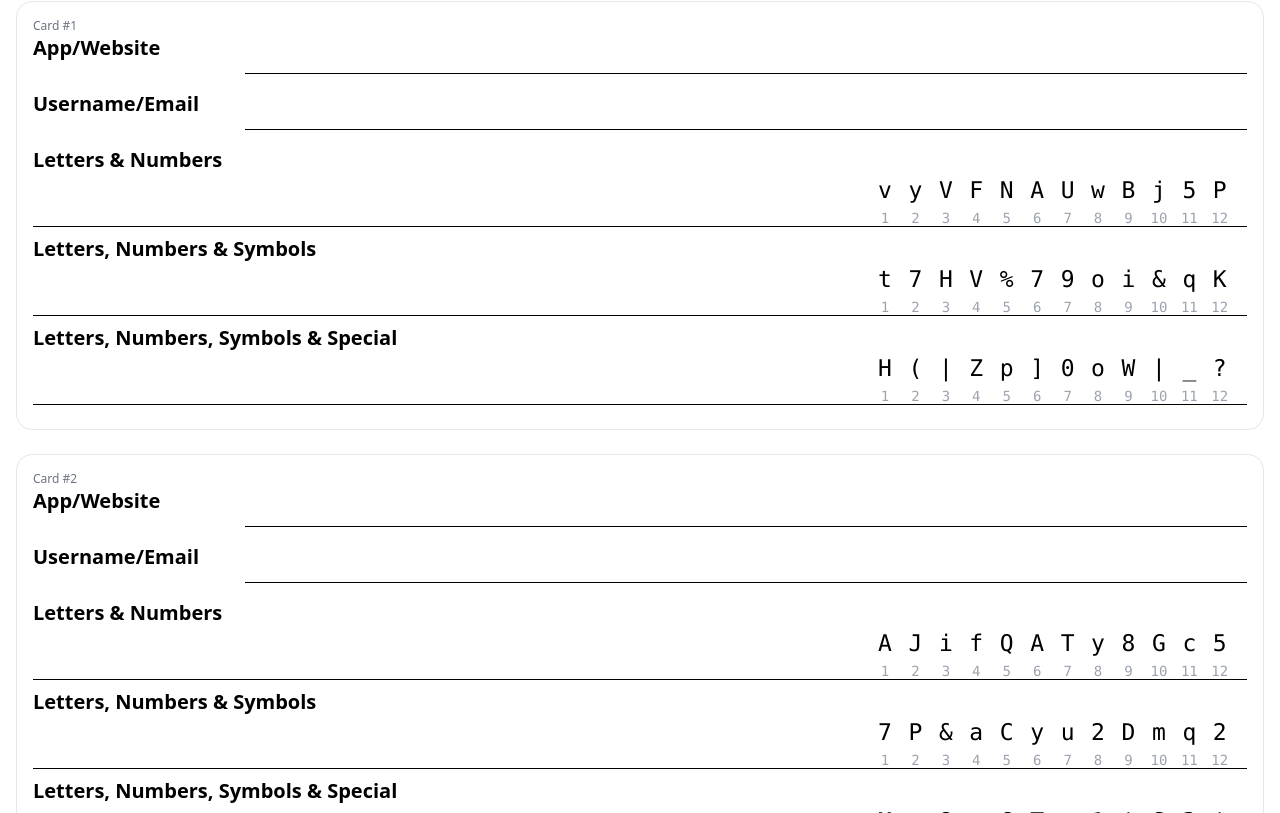
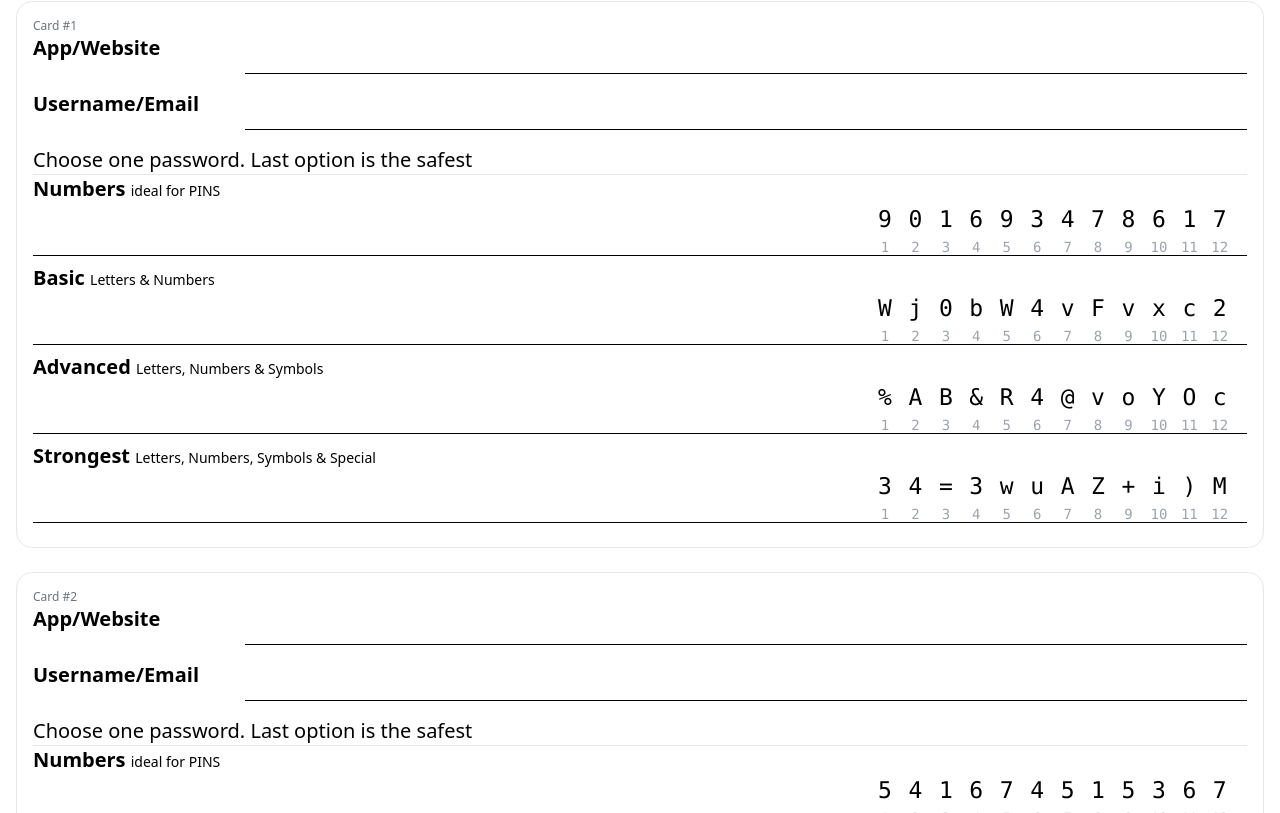
Before and after one commit to gdi3d/password-cards, a React (Vite) app: page / in a window 1280 px wide. Shown: the part 487-1300 px from the top of the page. Built offline with nearby package versions, Linux system fonts and the light colour scheme.

Commit message:
- Added new password option for just numbers (PINs) - Fixed build process so the css and js are correctly referecened to the path where the app is runing - Text changes

```diff
--- a/src/App.jsx
+++ b/src/App.jsx
@@ -8,10 +8,17 @@ function generatePassword(length, type = "basic") {
   const numbers = "0123456789";
   const symbols = "!@#$%&*";
   const specials = "()_+{}|:<>?~-=[]\\;',./";
-  const minLenght = 8;
+  const minLength = 8;
 
-  let requiredSets = [lowercase, uppercase, numbers];
-  let allChars = lowercase + uppercase + numbers;
+  let requiredSets;
+  let allChars;
+
+  if (type === "numbers") {
+    requiredSets = [numbers];
+    allChars = numbers;
+  } else {
+    requiredSets = [lowercase, uppercase, numbers];
+    allChars = lowercase + uppercase + numbers;
 
     if (type === "extended") {
       requiredSets.push(symbols);
@@ -22,9 +29,10 @@ function generatePassword(length, type = "basic") {
       requiredSets.push(specials);
       allChars += specials;
     }
+  }
 
-  if(length < minLenght ){
-    length = minLenght;
+  if(length < minLength ){
+    length = minLength;
   }
 
   let passwordChars = [];
@@ -65,7 +73,6 @@ function generatePassword(length, type = "basic") {
       passwordChars[i] = alternatives[Math.floor(Math.random() * alternatives.length)];
     }
   }
-
   return passwordChars.join('');
 }
 
@@ -73,6 +80,7 @@ function generateRows(rowCount, passwordLength) {
   return Array.from({ length: rowCount }, () => ({
     app: "",
     username: "",
+    numbers: generatePassword(passwordLength, "numbers"),
     basic: generatePassword(passwordLength, "basic"),
     extended: generatePassword(passwordLength, "extended"),
     full: generatePassword(passwordLength, "full")
@@ -174,16 +182,22 @@ export default function PasswordBook() {
         <span className="w-48 font-bold">{t.usernameOrEmail}</span>
         <span className="flex-1 border-b border-black ml-5"> </span>
       </div>
+      <h4>{t.passOptionsLabel}</h4>
+      <hr/>
       <div className="mb-2 items-center text-left border-b border-black">
-        <strong>{t.basic}</strong>
+        <span className="font-bold">{t.passNumbers}</span> <span className="text-sm">{t.passNumbersDescription}</span>
+        <PasswordCell password={row.numbers} />
+      </div>
+      <div className="mb-2 items-center text-left border-b border-black">
+        <span className="font-bold">{t.passBasic}</span> <span className="text-sm">{t.passBasicDescription}</span>
         <PasswordCell password={row.basic} />
       </div>
       <div className="mb-2 items-center border-b border-black">
-        <strong>{t.extended}</strong>
+        <span className="font-bold">{t.passExtended}</span> <span className="text-sm">{t.passExtendedDescription}</span>
         <PasswordCell password={row.extended} />
       </div>
       <div className="mb-2 items-center border-b border-black">
-        <strong>{t.full}</strong>
+        <span className="font-bold">{t.passFull}</span> <span className="text-sm">{t.passFullDescription}</span>
         <PasswordCell password={row.full} />
       </div>
     </div>
--- a/src/i18n.jsx
+++ b/src/i18n.jsx
@@ -1,6 +1,6 @@
 export const translations = {
   en: {
-    intro: "This app is for people who find password managers too complex to use. Often, older people write passwords in notebooks, but those passwords are usually too simple and unsafe.\r\n\nThis small project offers a better way — it generates 3 types of strong passwords for each card.\r\n\nUsing it is easy: every time you need a new password, move to the next card in the list. Choose one of the three options, mark the one you're using, or scratch out the ones you don’t want. If the password is too long, simply scratch the extra characters — for example, if you need only 8 characters and the password has 16, just cross out the last 8.\r\n\nThis tool is especially useful for older adults.\r\n\nIf you want to help someone, just print a few pages for them and take a moment to explain how it works.",
+    intro: "This app is for people who find password managers too complex to use. Often, older people write passwords in notebooks, but those passwords are usually too simple and unsafe.\r\n\nThis small project offers a better way — it generates 4 types of strong passwords for each card.\r\n\nUsing it is easy: every time you need a new password, move to the next card in the list. Choose one of the four options, mark the one you're using, or scratch out the ones you don’t want. If the password is too long, simply scratch the extra characters — for example, if you need only 8 characters and the password has 16, just cross out the last 8.\r\n\nThis tool is especially useful for older adults.\r\n\nIf you want to help someone, just print a few pages for them and take a moment to explain how it works.",
     introTitle: "How to use it?",
     title: "Password Cards",
     numberOfRows: "How many Cards",
@@ -9,15 +9,21 @@ export const translations = {
     print: "Print",
     appOrWebsite: "App/Website",
     usernameOrEmail: "Username/Email",
-    basic: "Letters & Numbers",
-    extended: "Letters, Numbers & Symbols",
-    full: "Letters, Numbers, Symbols & Special",
+    passOptionsLabel: "Choose one password. Last option is the safest",
+    passNumbers: "Numbers",
+    passNumbersDescription: "ideal for PINS",
+    passBasic: "Basic",
+    passBasicDescription: "Letters & Numbers",
+    passExtended: "Advanced",
+    passExtendedDescription: "Letters, Numbers & Symbols",
+    passFull: "Strongest",
+    passFullDescription: "Letters, Numbers, Symbols & Special",
     footerDisclaimer: "Use the next available card. Choose one password, mark or scratch the others. If it’s too long, scratch extra characters.",
     footerNoShare: "Never share your passwords with other people. Keep this in a safe place",
     cardLabel: "Card",
   },
   es: {
-    intro: "Esta aplicación es para personas que encuentran demasiado complicado usar un gestor de contraseñas. A menudo, las personas mayores escriben sus contraseñas en libretas, pero suelen ser demasiado simples e inseguras.\r\n\nEste pequeño proyecto ofrece una solución mejor: genera 3 tipos de contraseñas seguras para cada tarjeta.\r\n\nUsarlo es fácil: cada vez que necesites una nueva contraseña, pasa a la siguiente tarjeta en la lista. Elige una de las tres opciones, marca la que estás usando o tacha las que no necesitas. Si la contraseña es muy larga, simplemente tacha los caracteres extra — por ejemplo, si necesitas solo 8 caracteres y hay 16, tacha los últimos 8.\r\n\nEsta herramienta es especialmente útil para personas mayores.\r\n\nSi quieres ayudar a alguien, imprime unas páginas y tómate un momento para explicarles cómo funciona.",
+    intro: "Esta aplicación es para personas que encuentran demasiado complicado usar un gestor de contraseñas. A menudo, las personas mayores escriben sus contraseñas en libretas, pero suelen ser demasiado simples e inseguras.\r\n\nEste pequeño proyecto ofrece una solución mejor: genera 4 tipos de contraseñas seguras para cada tarjeta.\r\n\nUsarlo es fácil: cada vez que necesites una nueva contraseña, pasa a la siguiente tarjeta en la lista. Elige una de las cuatro opciones, marca la que estás usando o tacha las que no necesitas. Si la contraseña es muy larga, simplemente tacha los caracteres extra — por ejemplo, si necesitas solo 8 caracteres y hay 16, tacha los últimos 8.\r\n\nEsta herramienta es especialmente útil para personas mayores.\r\n\nSi quieres ayudar a alguien, imprime unas páginas y tómate un momento para explicarles cómo funciona.",
     introTitle: "Como se usa?",
     title: "Tarjetas de Contraseñas",
     numberOfRows: "Cuantas Tarjetas?",
@@ -26,9 +32,15 @@ export const translations = {
     print: "Imprimir",
     appOrWebsite: "App/Web",
     usernameOrEmail: "Usuario/correo",
-    basic: "Letras y números",
-    extended: "Letras, números y símbolos",
-    full: "Completa (letras, números, símbolos, especiales)",
+    passOptionsLabel: "Elige una opción. La última opción es mas segura",
+    passNumbers: "Números",
+    passNumbersDescription: "perfectos para PINs",
+    passBasic: "Simple",
+    passBasicDescription: "Letras y números",
+    passExtended: "Avanzado",
+    passExtendedDescription: "Letras, números y símbolos",
+    passFull: "Extra Avanzado",
+    passFullDescription: "letras, números, símbolos, especiales",
     footerDisclaimer: "Usa la siguiente tarjeta disponible. Elige una contraseña, marca o tacha las otras. Si es muy larga, tacha los caracteres extras",
     footerNoShare: "Nunca compartas tus contraseñas con otras personas. Guarda esto en un lugar seguro",
     cardLabel: "Tarjeta",
--- a/vite.config.js
+++ b/vite.config.js
@@ -3,6 +3,7 @@ import react from '@vitejs/plugin-react';
 import path from "path";
 
 export default defineConfig({
+  base: '/password-cards/',
   plugins: [react()],
   resolve: {
     alias: {
```
Also changed, not shown: 3 other files (tests, documents, lock files or other folders). Lines whose indentation alone changed are shown as unchanged.
